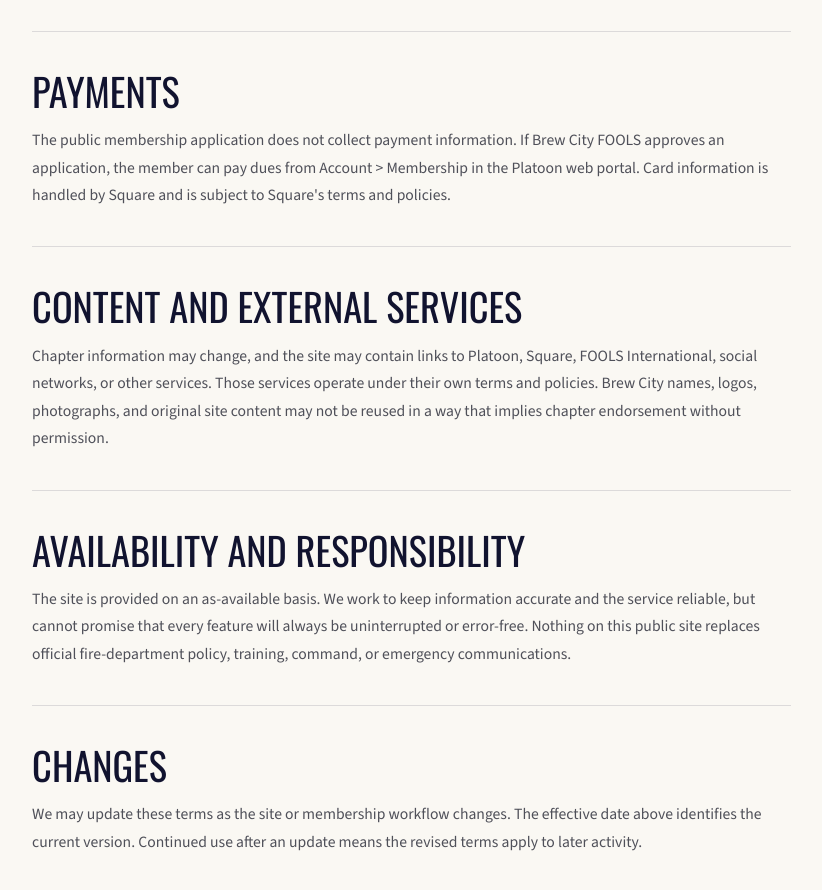
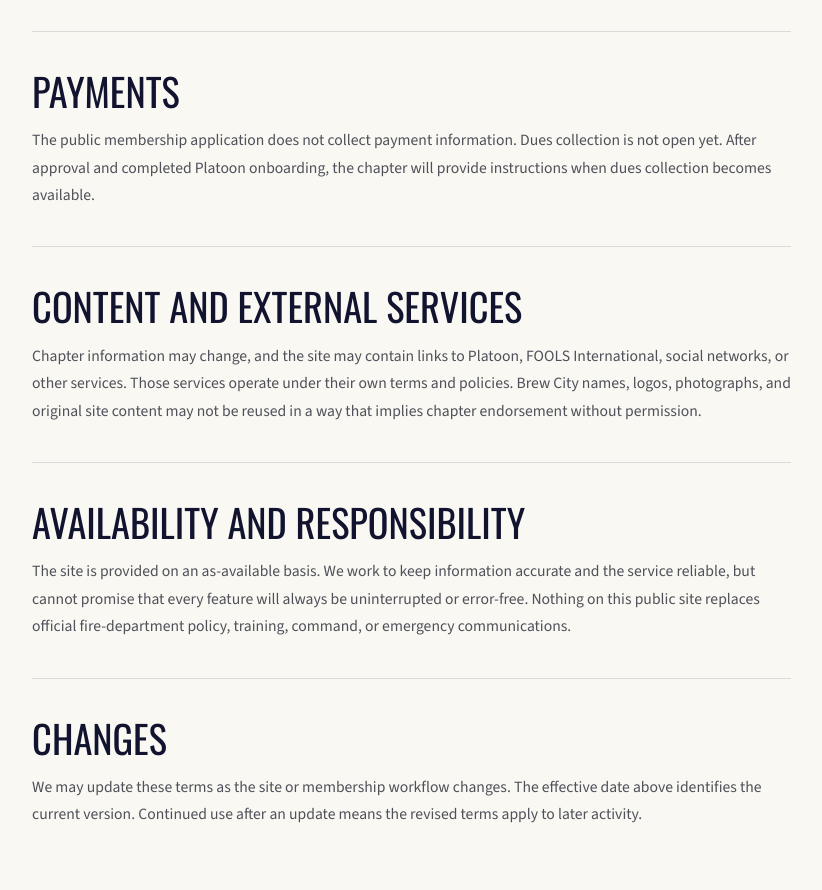
Before and after one commit to jakehinsy/bcfools-site, a Next.js app: page /terms in a window 1280 px wide. Shown: the part 1420-2310 px from the top of the page, without its empty margins (439-1261 px from the left). Built offline with nearby package versions, Linux system fonts and the light colour scheme.

Commit message:
Prepare Brew City launch with deferred dues and patched Next.js (#10)
Co-authored-by: Jake Hinsy <jakes_server@Jakes-Mac-mini.local>

```diff
--- a/package.json
+++ b/package.json
@@ -16,7 +16,7 @@
     "test:member-login-handoff": "node --experimental-strip-types --test scripts/member-login-handoff.test.mts"
   },
   "dependencies": {
-    "next": "16.2.12",
+    "next": "16.3.4",
     "react": "19.2.4",
     "react-dom": "19.2.4"
   },
@@ -26,7 +26,7 @@
     "@types/react": "^19",
     "@types/react-dom": "^19",
     "eslint": "^9",
-    "eslint-config-next": "16.2.12",
+    "eslint-config-next": "16.3.4",
     "tailwindcss": "^4",
     "typescript": "^5"
   }
--- a/src/app/join/MembershipApplicationForm.tsx
+++ b/src/app/join/MembershipApplicationForm.tsx
@@ -339,7 +339,8 @@
         <p>
           No payment is collected with this application. Watch your email for
           the chapter&apos;s decision and, if approved, secure instructions for your
-          Platoon web account and dues payment.
+          Platoon account. Dues collection is not open yet. The chapter will provide
+          dues instructions after approval and completed Platoon onboarding.
         </p>
       </div>
 
--- a/src/app/join/page.tsx
+++ b/src/app/join/page.tsx
@@ -141,7 +141,7 @@
                       <span>03</span>
                       <div>
                         <strong>Continue by email</strong>
-                        <p>If approved, follow the secure email instructions to claim or sign in to your Platoon web account and pay dues under Membership.</p>
+                        <p>If approved, follow the secure email instructions to claim or sign in to your Platoon account. The chapter will provide dues instructions after you complete onboarding.</p>
                       </div>
                     </li>
                   </ol>
--- a/src/app/privacy/page.tsx
+++ b/src/app/privacy/page.tsx
@@ -74,8 +74,7 @@
           review applications or administer membership. Platoon and other
           contracted providers may process information only as needed to host,
           secure, communicate, or operate the approved workflow. This public
-          website does not collect payment details. Approved members pay through
-          Platoon, where Square handles the card information.
+          website does not collect payment details. Dues collection is not open yet.
         </p>
         <p>
           We may also disclose information when required by law, to protect the
--- a/src/app/terms/page.tsx
+++ b/src/app/terms/page.tsx
@@ -61,9 +61,9 @@
         <h2>Payments</h2>
         <p>
           The public membership application does not collect payment information.
-          If Brew City FOOLS approves an application, the member can pay dues from
-          Account &gt; Membership in the Platoon web portal. Card information is
-          handled by Square and is subject to Square&apos;s terms and policies.
+          Dues collection is not open yet. After approval and completed Platoon
+          onboarding, the chapter will provide instructions when dues collection
+          becomes available.
         </p>
       </section>
 
@@ -71,7 +71,7 @@
         <h2>Content and external services</h2>
         <p>
           Chapter information may change, and the site may contain links to
-          Platoon, Square, FOOLS International, social networks, or other
+          Platoon, FOOLS International, social networks, or other
           services. Those services operate under their own terms and policies.
           Brew City names, logos, photographs, and original site content may not
           be reused in a way that implies chapter endorsement without permission.
```
Also changed, not shown: 1 other file (tests, documents, lock files or other folders).
